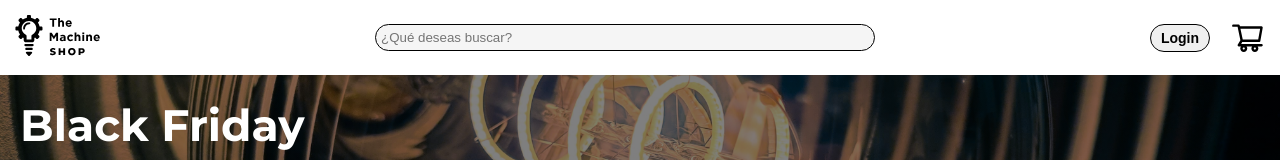
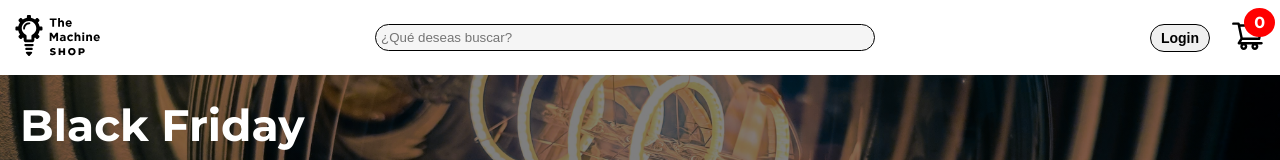
Before and after one commit to hernandw/themachineshop, a React (Vite) app in the folder frontend/: page / in a window 1280 px wide. Shown: the top 160 px of the page. Built offline with nearby package versions, Linux system fonts and the light colour scheme.

Commit message:
notification badge

```diff
--- a/frontend/src/App.css
+++ b/frontend/src/App.css
@@ -35,7 +35,6 @@ body {
 .container {
  max-width: 100vw;
  background-color: var(--white);
-
 }
 
 .container__general {
@@ -121,13 +120,10 @@ body {
  box-shadow: 10px 10px 5px -8px rgba(0, 0, 0, 0.44);
  -webkit-box-shadow: 10px 10px 5px -8px rgba(0, 0, 0, 0.44);
  -moz-box-shadow: 10px 10px 5px -8px rgba(0, 0, 0, 0.44);
-
 }
 
 .form__container--campo {
  display: grid;
-
-
 }
 
 .input__form {
@@ -193,11 +189,9 @@ body {
  color: var(--white);
  margin: 10px;
  background-color: var(--white);
-  box-shadow: 10px 10px 5px 0px rgba(0,0,0,0.3);
--webkit-box-shadow: 10px 10px 5px 0px rgba(0,0,0,0.3);
--moz-box-shadow: 10px 10px 5px 0px rgba(0,0,0,0.3);
-
-
+ box-shadow: 10px 10px 5px 0px rgba(0, 0, 0, 0.3);
+ -webkit-box-shadow: 10px 10px 5px 0px rgba(0, 0, 0, 0.3);
+ -moz-box-shadow: 10px 10px 5px 0px rgba(0, 0, 0, 0.3);
 }
 
 .menu__item {
@@ -214,26 +208,19 @@ body {
 }
 
 .table__users {
-  background-color: var(--blue) ;
-
-
-
+ background-color: var(--blue);
 }
 
 .table__users th {
  padding: 10px;
-
 }
 
 .container__users td {
  color: var(--black);
-
 }
-
 
 /* Modal */
 .modal {
-
  position: absolute;
  display: flex;
  flex-direction: column;
@@ -244,7 +231,6 @@ body {
  left: 0;
  right: 0;
  bottom: 0;
-
 }
 
 .formulario {
@@ -545,6 +531,20 @@ span {
  animation-delay: -0.15s;
 }
 
+.cart {
+ position: relative;
+}
+
+.badge {
+ position: absolute;
+ top: -10px;
+ right: -10px;
+ padding: 5px 10px;
+ border-radius: 50%;
+ background: red;
+ color: white;
+}
+
 @keyframes lds-ring {
  0% {
   transform: rotate(0deg);
--- a/frontend/src/components/Header.jsx
+++ b/frontend/src/components/Header.jsx
@@ -9,7 +9,8 @@ import { TYPES } from '../actions/cartActions';
 import CartContext from '../context/CartContext';
 
 export const Header = ({ setModal, setAnimarModal, user, setUser }) => {
- const { cart, dispatch } = useContext(CartContext);
+ const { state, dispatch } = useContext(CartContext);
+ const { cart } = state;
 
  const navigate = useNavigate();
 
@@ -26,7 +27,7 @@ export const Header = ({ setModal, setAnimarModal, user, setUser }) => {
  };
 
  useEffect(() => {
-  dispatch({ type: TYPES.CLREAR_CART });
+  dispatch({ type: TYPES.CLEAR_CART });
  }, []);
 
  return (
@@ -50,14 +51,24 @@ export const Header = ({ setModal, setAnimarModal, user, setUser }) => {
       <span onClick={() => logOut()}>
        <VscAccount size={35} />
       </span>
-      <AiOutlineShoppingCart size={35} onClick={() => navigate('/cart')} />
+      <div className='cart' onClick={() => navigate('/cart')}>
+       <AiOutlineShoppingCart size={35} />
+       <span className='badge'>
+        {cart.reduce((acc, item) => acc + item.quantity, 0)}
+       </span>
+      </div>
      </div>
     ) : (
      <div className='profile'>
       <button className='header__button-login' onClick={onHandleModal}>
        Login
       </button>
-      <AiOutlineShoppingCart size={35} onClick={() => navigate('/cart')} />
+      <div className='cart' onClick={() => navigate('/cart')}>
+       <AiOutlineShoppingCart size={35} />
+       <span className='badge'>
+        {cart.reduce((acc, item) => acc + item.quantity, 0)}
+       </span>
+      </div>
      </div>
     )}
    </div>
```
Lines whose indentation alone changed are shown as unchanged.
